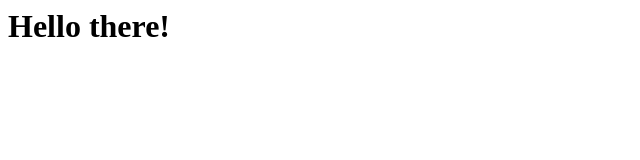
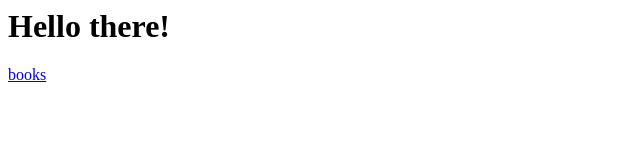
Before and after one commit to petrpm/test-website, a plain HTML site: page index.html in a window 1280 px wide. Shown: the full height of the page, 0-640 px from the left. Drawn offline with Linux system fonts and the light colour scheme.

Commit message:
added a link to the books page

```diff
--- a/index.html
+++ b/index.html
@@ -1 +1,2 @@
 <h1>Hello there!</h1>
+<a href="books.html">books</a>
```
